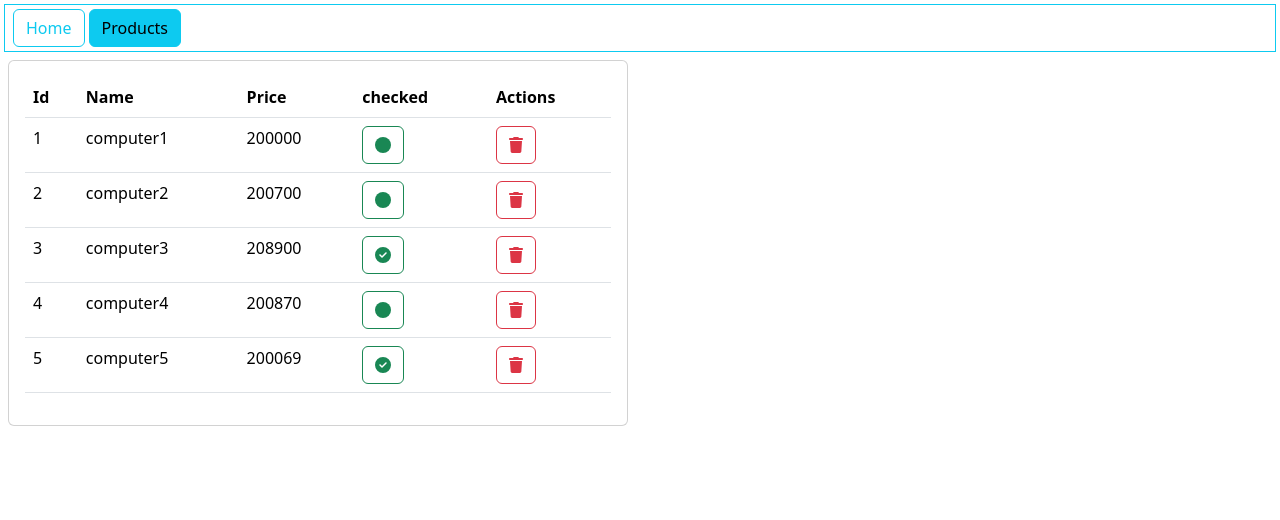
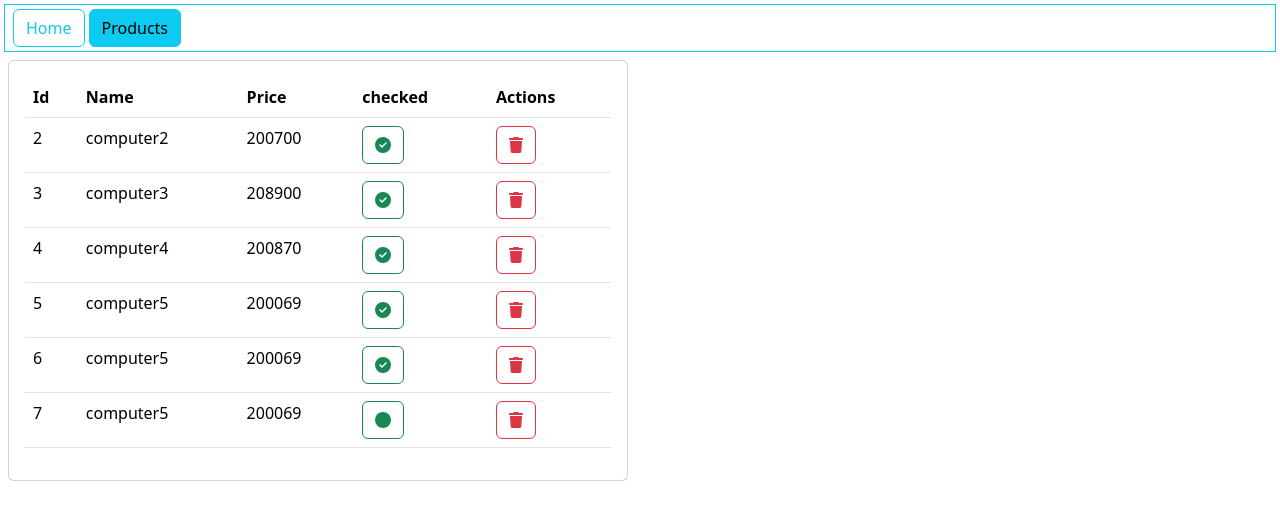
Before and after one commit to zoulou421/products-crud-jsonserver-app-axios, a React (Create React App) app: page /products in a window 1280 px wide. Shown: the top 520 px of the page. Built offline with nearby package versions, Linux system fonts and the light colour scheme; data requests are answered from the project's data file.

Commit message:
added backend side:axios code structed

```diff
--- a/data/db.json
+++ b/data/db.json
@@ -1,34 +1,40 @@
 {
   "products": [
     {
-            "id": 1,
-            "name": "computer1",
-            "price": 200000,
-            "checked": false
+      "id": "2",
+      "name": "computer2",
+      "price": 200700,
+      "checked": true
     },
     {
-            "id": 2,
-            "name": "computer2",
-            "price": 200700,
-            "checked": false
-        },
-        {
-            "id": 3,
+      "id": "3",
       "name": "computer3",
       "price": 208900,
       "checked": true
     },
     {
-            "id": 4,
+      "id": "4",
       "name": "computer4",
       "price": 200870,
-            "checked": false
+      "checked": true
     },
     {
-            "id": 5,
+      "id": "5",
       "name": "computer5",
       "price": 200069,
       "checked": true
+    },
+    {
+      "id": "6",
+      "name": "computer5",
+      "price": 200069,
+      "checked": true
+    },
+    {
+      "id": "7",
+      "name": "computer5",
+      "price": 200069,
+      "checked": false
     }
   ]
 }
--- /dev/null
+++ b/src/app/app.js
@@ -0,0 +1,33 @@
+import axios from "axios";
+
+// This is like a repository which has to interact with my backend side(json-server)
+
+
+export const productsApi = axios.create({
+    baseURL: "http://localhost:7500"
+});
+
+export const getProducts = () => {
+    return productsApi.get("/products");
+}
+
+export const deleteProduct = (product) => {
+    //return productsApi.delete("/products" + product.id); or else:
+    return productsApi.delete(`/products/${product.id}`);
+}
+
+export const getProduct = (id) => {
+    return productsApi.get(`/products/${id}`);
+}
+
+export const saveProduct = (product) => {
+    return productsApi.post(`/products`, product);
+}
+
+export const checkProduct = (product) => {
+    return productsApi.patch(`/products/${product.id}`, { checked: !product.checked });
+}
+
+export const updateProduct = (product) => {
+    return productsApi.put(`/products/${product.id}`, product);
+}
--- a/src/components/Products.js
+++ b/src/components/Products.js
@@ -1,7 +1,8 @@
 import { faCheckCircle, faCircle, faTrash } from '@fortawesome/free-solid-svg-icons';
 import { FontAwesomeIcon } from '@fortawesome/react-fontawesome';
-import axios from 'axios';
+//import axios from 'axios';
 import React, { useEffect, useState } from 'react'
+import { checkProduct, deleteProduct, getProducts } from '../app/app';
 
 export default function Products() {
     const [products, setProducts] = useState([
@@ -15,29 +16,50 @@ export default function Products() {
     }, []);
 
     const handleGetProduct = () => {
-        axios.get("http://localhost:7000/products")
+        /*axios.get("http://localhost:7000/products")
             .then(resp => {
                 const products = resp.data;
                 setProducts(products);
             })
             .catch(err => {
                 console.log(err);
-            })
+            })*/
+        getProducts().then(resp => {
+            setProducts(resp.data)
+        }).catch(err => {
+            console.log(err);
+        })
 
     }
 
     const handleDeleteProduct = (product) => {
-        const newProducts = products.filter(p => p.id !== product.id);
-        setProducts(newProducts);
+        deleteProduct(product).then(resp => {
+            // handleGetProduct();//it works: reload after delete//inconvient: it loads all the product
+            const newProducts = products.filter(p => p.id !== product.id);
+            setProducts(newProducts);
+        })
+        // const newProducts = products.filter(p => p.id !== product.id);
+        //  setProducts(newProducts);
     }
     const handleCheckProduct = (product) => {
-        const newProducts = products.map(p => {
+        checkProduct(product).then(resp => {
+
+            const newProducts = products.map(p => {
+                if (p.id === product.id) {
+                    p.checked = !p.checked;
+                }
+                return p;
+            })
+            setProducts(newProducts)
+
+        })
+        /*const newProducts = products.map(p => {
             if (p.id === product.id) {
                 p.checked = !p.checked;
             }
             return p;
         })
-        setProducts(newProducts);
+        setProducts(newProducts);*/
     }
     return (
         <div className="p-1 m-1">
```
Lines whose indentation alone changed are shown as unchanged.
